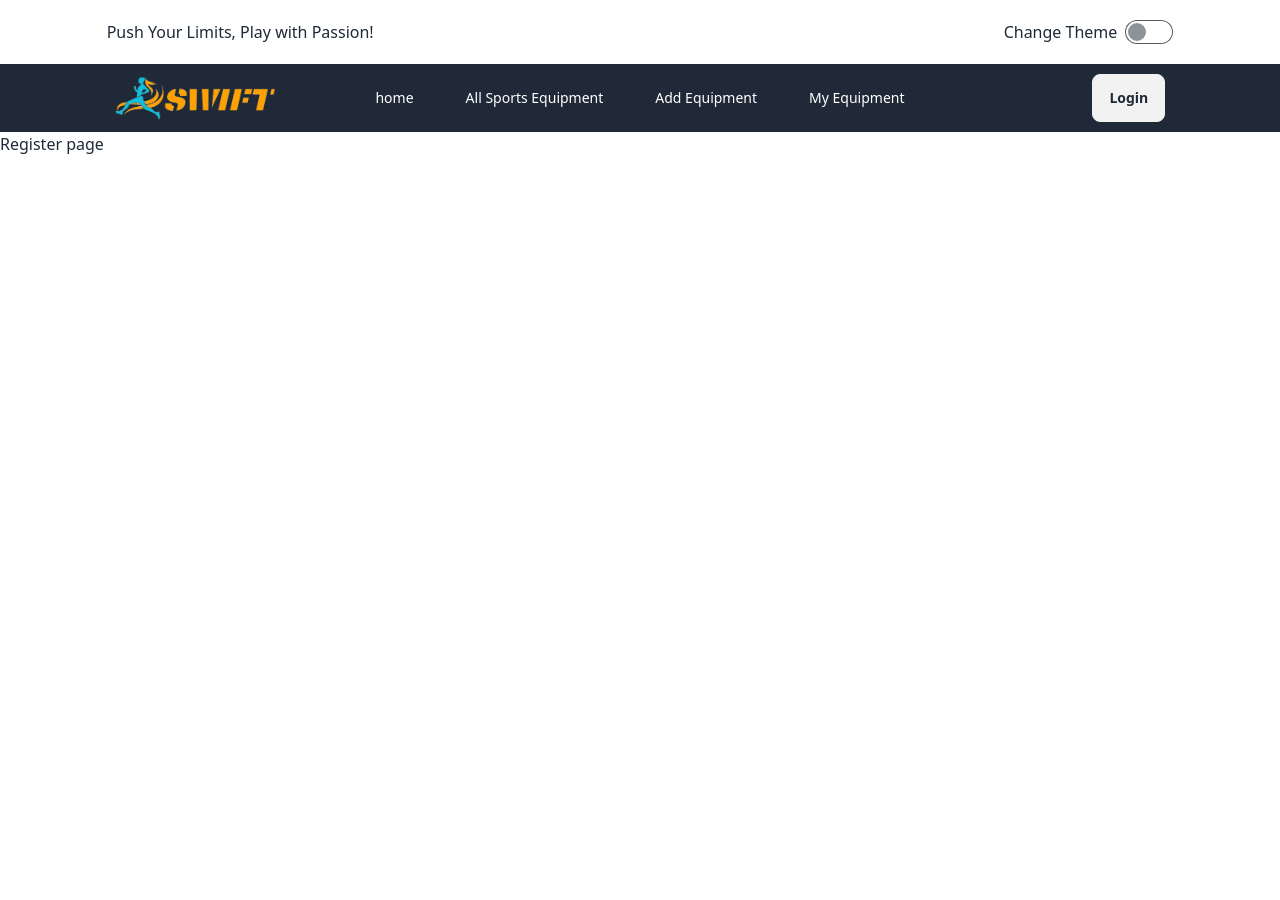
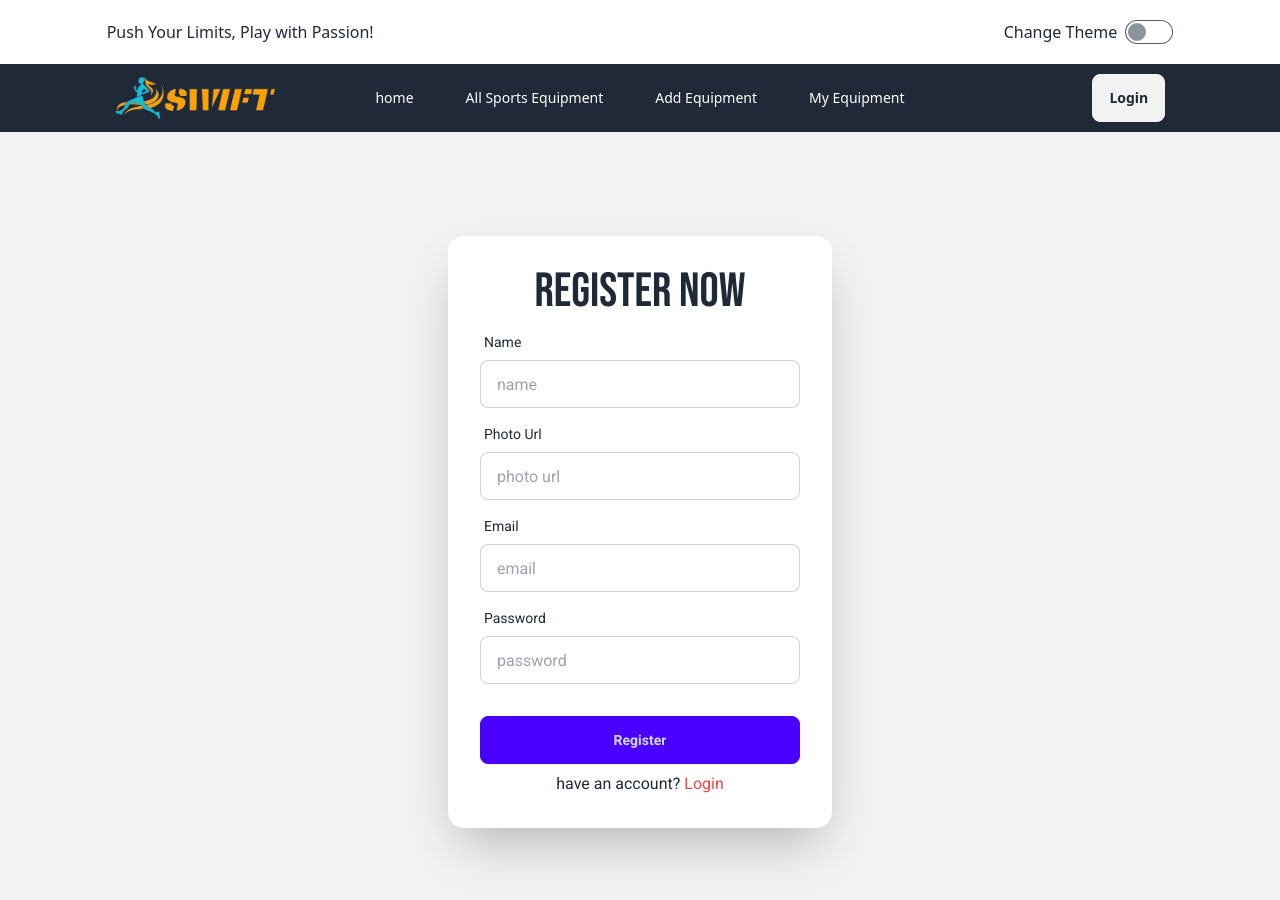
Before and after one commit to RaselMridha792/assignment-10-swift, a React (Vite) app: page /register in a window 1280 px wide. Shown: the top 900 px of the page. Before the commit the page ends 800 px from the top, so only its background shows below. Built offline with nearby package versions, Linux system fonts and the light colour scheme.

Commit message:
creating forms for user login and register

```diff
--- a/package.json
+++ b/package.json
@@ -10,6 +10,7 @@
     "preview": "vite preview"
   },
   "dependencies": {
+    "firebase": "^11.0.2",
     "localforage": "^1.10.0",
     "match-sorter": "^8.0.0",
     "react": "^18.3.1",
--- /dev/null
+++ b/src/firebase/firebase.init.js
@@ -0,0 +1,17 @@
+// Import the functions you need from the SDKs you need
+import { initializeApp } from "firebase/app";
+// TODO: Add SDKs for Firebase products that you want to use
+// https://firebase.google.com/docs/web/setup#available-libraries
+
+// Your web app's Firebase configuration
+const firebaseConfig = {
+  apiKey: "AIzaSyCNRC70spuvnqbeCdZ_ZTFwx3UT5_Ccfwo",
+  authDomain: "sports-auth-a50fc.firebaseapp.com",
+  projectId: "sports-auth-a50fc",
+  storageBucket: "sports-auth-a50fc.firebasestorage.app",
+  messagingSenderId: "884276519693",
+  appId: "1:884276519693:web:7c0442086637250598c644"
+};
+
+// Initialize Firebase
+const app = initializeApp(firebaseConfig);
--- a/src/main.jsx
+++ b/src/main.jsx
@@ -7,6 +7,7 @@ import Home from './pages/Home.jsx'
 import Login from './pages/Login.jsx'
 import Register from './pages/Register.jsx'
 import Errorpage from './pages/Errorpage.jsx'
+import AddProducts from './pages/AddProducts.jsx'
 
 const routes = createBrowserRouter([
   {
@@ -25,6 +26,10 @@ const routes = createBrowserRouter([
       {
         path: '/register',
         element: <Register></Register>
+      },
+      {
+        path:'/add-equipment',
+        element: <AddProducts></AddProducts>
       }
     ]
   }
--- a/src/pages/Login.jsx
+++ b/src/pages/Login.jsx
@@ -1,9 +1,58 @@
+import { Link } from "react-router-dom";
+
 const Login = () => {
-    return (
-        <>
-        <h1>login page</h1>
-        </>
-    );
+
+    const handleLogin = (e)=>{
+        e.preventDefault();
+        const form = event.target;
+        const email = form.email.value;
+        const password = form.password.value;
+        const user = {email, password};
+    }
+  return (
+    <>
+      <div className="hero bg-base-200 min-h-screen">
+        <div className="card bg-base-100 w-full max-w-sm shrink-0 shadow-2xl">
+          <form onSubmit={handleLogin} className="card-body font-Roboto">
+            <h1 className="text-center text-5xl font-Bebas">Login Now</h1>
+            <div className="form-control">
+              <label className="label">
+                <span className="label-text">Email</span>
+              </label>
+              <input
+                type="email"
+                name="email"
+                placeholder="email"
+                className="input input-bordered"
+                required
+              />
+            </div>
+            <div className="form-control">
+              <label className="label">
+                <span className="label-text">Password</span>
+              </label>
+              <input
+                type="password"
+                name="password"
+                placeholder="password"
+                className="input input-bordered"
+                required
+              />
+              <label className="label">
+                <a href="#" className="label-text-alt link link-hover">
+                  Forgot password?
+                </a>
+              </label>
+            </div>
+            <div className="form-control mt-6">
+              <button className="btn btn-primary">Login</button>
+            </div>
+            <p className="text-center">don't have any account? <Link className="text-red-500" to="/register">Register</Link></p>
+          </form>
+        </div>
+      </div>
+    </>
+  );
 };
 
 export default Login;
--- a/src/pages/Register.jsx
+++ b/src/pages/Register.jsx
@@ -1,10 +1,84 @@
+import { Link } from "react-router-dom";
 
 const Register = () => {
-    return (
-        <>
-        <h1>Register page</h1>
-        </>
-    );
+  const handleRegister = (e) => {
+    e.preventDefault();
+    const form = event.target;
+    const name = form.name.value;
+    const photo = form.photo.value;
+    const email = form.email.value;
+    const password = form.password.value;
+    const user = { email, password, name, photo };
+    console.log(user)
+  };
+  return (
+    <>
+      <div className="hero bg-base-200 min-h-screen">
+        <div className="card bg-base-100 w-full max-w-sm shrink-0 shadow-2xl">
+          <form onSubmit={handleRegister} className="card-body font-Roboto">
+            <h1 className="text-center text-5xl font-Bebas">Register Now</h1>
+            <div className="form-control">
+              <label className="label">
+                <span className="label-text">Name</span>
+              </label>
+              <input
+                type="text"
+                name="name"
+                placeholder="name"
+                className="input input-bordered"
+                required
+              />
+            </div>
+            <div className="form-control">
+              <label className="label">
+                <span className="label-text">Photo Url</span>
+              </label>
+              <input
+                type="text"
+                name="photo"
+                placeholder="photo url"
+                className="input input-bordered"
+                required
+              />
+            </div>
+            <div className="form-control">
+              <label className="label">
+                <span className="label-text">Email</span>
+              </label>
+              <input
+                type="email"
+                name="email"
+                placeholder="email"
+                className="input input-bordered"
+                required
+              />
+            </div>
+            <div className="form-control">
+              <label className="label">
+                <span className="label-text">Password</span>
+              </label>
+              <input
+                type="password"
+                name="password"
+                placeholder="password"
+                className="input input-bordered"
+                required
+              />
+            </div>
+            <div className="form-control mt-6">
+              <button className="btn btn-primary">Register</button>
+            </div>
+            <p className="text-center">
+              have an account?{" "}
+              <Link className="text-red-500" to="/login">
+                Login
+              </Link>
+            </p>
+          </form>
+        </div>
+      </div>
+    </>
+  );
 };
 
 export default Register;
```
Also changed, not shown: src/pages/AddProducts.jsx (added, +9 -0 lines), 1 other file (tests, documents, lock files or other folders).
